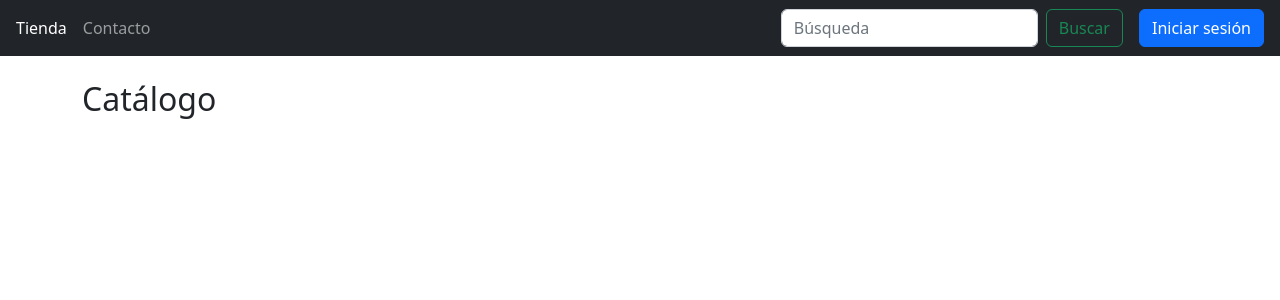
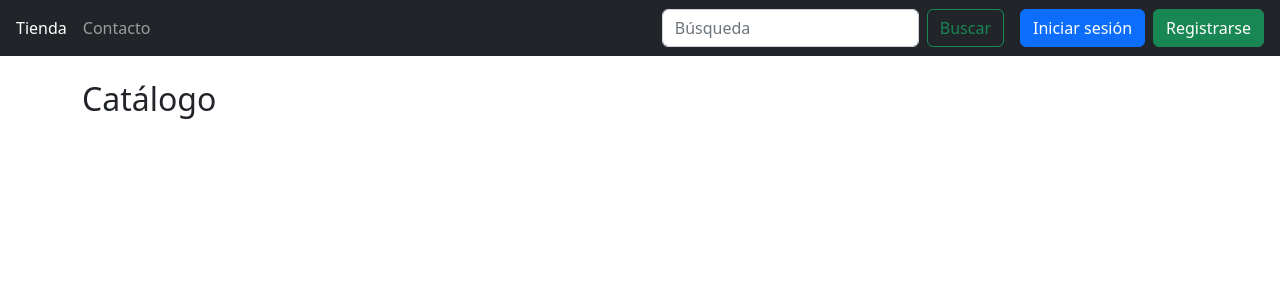
Before and after one commit to Alexiscifuentes02/TP-FINAL-GRUPO4, a PHP site: page /Vista/catalogo_v3.php in a window 1280 px wide. Shown: the top 300 px of the page. Run offline with PHP 8.4, Linux system fonts and the light colour scheme; data that the repository does not hold is empty.

Commit message:
Actualizado

```diff
--- a/Control/AbmUsuario.php
+++ b/Control/AbmUsuario.php
@@ -79,7 +79,7 @@ class AbmUsuario{
         if ($this->seteadosCamposClaves($param)){
             $elObjtTabla = $this->cargarObjetoConClave($param);
 
-            $elObjtTabla->setDeshabilitado("NOW()");
+            $elObjtTabla->setDeshabilitado(date("Y-m-d H:i:s"));
 
             if ($elObjtTabla!=null and $elObjtTabla->modificar()){
                 $resp = true;
--- a/Vista/catalogo_v3.php
+++ b/Vista/catalogo_v3.php
@@ -45,9 +45,14 @@ require_once(__DIR__ . "/Action/sesion.php"); // incluye sesión y setea $usuari
       <form method="post" class="m-0">
         <button type="submit" name="cerrarSesion" class="btn btn-danger">Cerrar sesión</button>
       </form>
-    <?php else: ?>
-      <a class="btn btn-primary" href="login.php">Iniciar sesión</a>
-    <?php endif; ?>
+      <?php else: ?>
+    <div class="d-flex gap-2">
+        <a class="btn btn-primary" href="login.php">Iniciar sesión</a>
+        <a class="btn btn-success" href="registrar.php">Registrarse</a>
+    </div>
+<?php endif; ?>
+
+
   </div>
 </nav>
 
```
